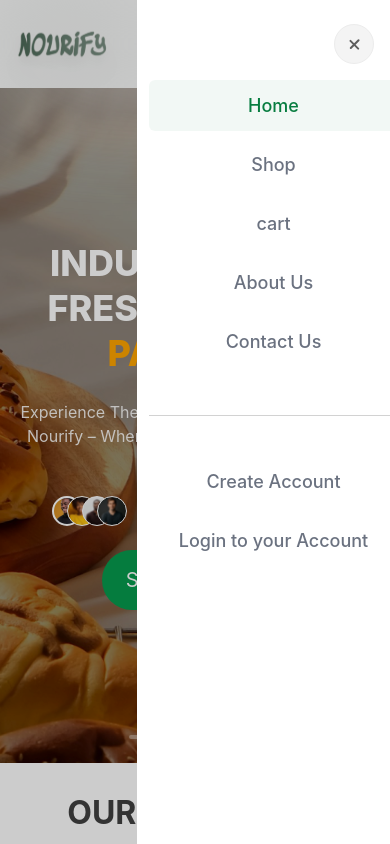
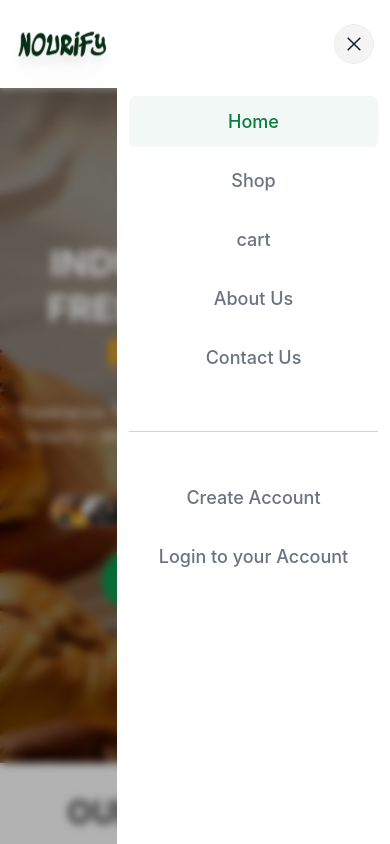
Before and after one commit to Nourify-develop/Nourify, a Next.js app: page / in a window 390 px wide. Both pictures are taken after a click on the button 354 px from the left and 44 px from the top of the page. Shown: the top 844 px of the page. Built offline with nearby package versions, Linux system fonts and the light colour scheme; a web font is replaced by a local one.

Commit message:
fix: fixed mobile nav animation

```diff
--- a/src/app/globals.css
+++ b/src/app/globals.css
@@ -46,34 +46,35 @@ body {
   width: 100%;
   height: 100%;
   transition: all 0.25s;
+}
 
-}
 .hamburger-top,
 .hamburger-middle,
 .hamburger-bottom {
-
   border-radius: 10px;
   width: 8px;
   height: 1.5px;
   background: #5E5E5E;
   transition: all 0.5s;
 }
+
 .hamburger-middle {
   width: 16px;
 }
 
 .open .hamburger-top {
-  width: 13px;
-  transform: rotate(45deg) translate(2px, 2px) ;
+  width: 20px;
+  transform: rotate(45deg) translate(2px, 1px);
 }
+
 .open .hamburger-middle {
   display: none;
 }
+
 .open .hamburger-bottom {
-  width: 13px;
+  width: 20px;
   transform: rotate(-45deg) translate(2px, -2px);
 }
-
 .input-field:not(:placeholder-shown),
 .input-field_:focus {
   background-color: white;
--- a/src/components/Navbar.tsx
+++ b/src/components/Navbar.tsx
@@ -19,6 +19,16 @@ function Navbar() {
   const mobileMenuRef = useRef<HTMLDivElement>(null);
   const hamburgerRef = useRef<HTMLButtonElement>(null);
 
+  useEffect(() => {
+    if (showMobileMenu) {
+      document.body.style.overflow = "hidden";
+    } else {
+      document.body.style.overflow = "unset";
+    }
+    return () => {
+      document.body.style.overflow = "unset";
+    };
+  }, [showMobileMenu]);
 
   const toggleMobileMenu = useCallback(() => {
     setShowMobileMenu((current) => !current);
@@ -43,10 +53,7 @@ function Navbar() {
     { name: "Contact Us", link: "/contact-us", id: 5 },
     { name: "Create Account", link: "/signup", id: 6 },
     { name: "Login to your Account", link: "/login", id: 7 },
-
   ];
-
-
 
   useEffect(() => {
     const handleClickOutside = (event: MouseEvent) => {
@@ -59,7 +66,6 @@ function Navbar() {
         setShowMobileMenu(false);
       }
     };
-
 
     document.addEventListener("mousedown", handleClickOutside);
     return () => {
@@ -77,10 +83,56 @@ function Navbar() {
     }
   };
 
+  // Animation variants for the mobile menu
+  const menuVariants = {
+    closed: {
+      x: "100%",
+      opacity: 0,
+    },
+    open: {
+      x: 0,
+      opacity: 1,
+      transition: {
+        type: "spring",
+        stiffness: 300,
+        damping: 30,
+      },
+    },
+    exit: {
+      x: "100%",
+      opacity: 0,
+      transition: {
+        duration: 0.3,
+      },
+    },
+  };
+
+  const backdropVariants = {
+    closed: {
+      opacity: 0,
+    },
+    open: {
+      opacity: 1,
+    },
+  };
 
   return (
+    <>
+      {/* Backdrop */}
+      <AnimatePresence>
+        {showMobileMenu && (
+          <motion.div
+            initial="closed"
+            animate="open"
+            exit="closed"
+            variants={backdropVariants}
+            className="fixed inset-0 bg-black/30 backdrop-blur-sm z-[998] md:hidden"
+            onClick={() => setShowMobileMenu(false)}
+          />
+        )}
+      </AnimatePresence>
       <Wrapper
-      className=" bg-white sticky top-0 !py-3 !h-fit backdrop-blur-sm z-[1000]"
+        className=" bg-white sticky top-0 !py-3 shadow-xl !h-fit backdrop-blur-sm z-[1000]"
         onClick={removeLoginMenu}
       >
         <div className="flex items-center justify-between w-full font-sans lg:px-0 relative">
@@ -130,7 +182,7 @@ function Navbar() {
               >
                 {/* <IoCartOutline className="text-white" size={" 25px"} /> */}
                 <Image
-                      src={'/icons/shopping-cart-01.svg'}
+                  src={"/icons/shopping-cart-01.svg"}
                   alt="Shoppng cart"
                   width={25}
                   height={25}
@@ -146,7 +198,7 @@ function Navbar() {
               >
                 {/* <RxAvatar className="text-white" size={"25px"} /> */}
                 <Image
-                      src={'/icons/user-circle.svg'}
+                  src={"/icons/user-circle.svg"}
                   alt="user circle"
                   width={25}
                   height={25}
@@ -204,57 +256,114 @@ function Navbar() {
 
             {/* TODO: HAMBURGER ICON and add the "OPEN" class dynamically.*/}
             {/* FIXME: WORKS */}
-          <div className="w-10 h-10 md:hidden cursor-pointer bg-gray-1 border border-gray-light-2 relative z-50 rounded-full flex justify-center items-center">
+            <div className="w-10 h-10 md:hidden cursor-pointer bg-gray-1 border border-gray-light-2 relative z-[1001] rounded-full flex justify-center items-center">
               <button
                 onClick={toggleMobileMenu}
                 ref={hamburgerRef}
                 className={`${showMobileMenu ? "open" : null}
             "hamburger  cursor-pointer  focus:outline-none flex flex-col gap-1 justify-center items-center`}
               >
-              <span className="hamburger-top"></span>
-              <span className="hamburger-middle"></span>
-              <span className="hamburger-bottom"></span>
+                {!showMobileMenu ? (
+                  <span className="transition">
+                    <svg
+                      width="20"
+                      height="20"
+                      viewBox="0 0 20 20"
+                      fill="none"
+                      xmlns="http://www.w3.org/2000/svg"
+                    >
+                      <path
+                        d="M5.83398 4.16675H14.1673"
+                        stroke="#5E5E5E"
+                        stroke-width="1.5"
+                        stroke-linecap="round"
+                        stroke-linejoin="round"
+                      />
+                      <path
+                        d="M3 10H16.3333"
+                        stroke="#5E5E5E"
+                        stroke-width="1.5"
+                        stroke-linecap="round"
+                        stroke-linejoin="round"
+                      />
+                      <path
+                        d="M5.83398 15.8333H14.1673"
+                        stroke="#5E5E5E"
+                        stroke-width="1.5"
+                        stroke-linecap="round"
+                        stroke-linejoin="round"
+                      />
+                    </svg>
+                  </span>
+                ) : (
+                  <span>
+                    <svg
+                      width="14"
+                      height="14"
+                      viewBox="0 0 14 14"
+                      fill="none"
+                      xmlns="http://www.w3.org/2000/svg"
+                    >
+                      <path
+                        d="M12.8346 1.16675L1.16797 12.8334M1.16797 1.16675L12.8346 12.8334"
+                        stroke="#141B34"
+                        stroke-width="1.5"
+                        stroke-linecap="round"
+                        stroke-linejoin="round"
+                      />
+                    </svg>
+                  </span>
+                )}
               </button>
             </div>
             {/* TODO: MOBILE MENU - make sure the hidden class is applied and then removed dynamically.*/}
             {/* FIXME: WORKS */}
 
-          <div  ref={mobileMenuRef} className="">
-          {showMobileMenu && (
-          <div className="w-screen h-screen bg-black/20  backdrop-blur-3xl fixed top-0 left-0"></div>)}
-
+            <div ref={mobileMenuRef}>
               <AnimatePresence>
                 {showMobileMenu && (
+                  <>
+                    {/* Backdrop */}
+
+                    {/* Mobile Menu */}
                     <motion.ul
-                  initial={{ opacity: 0 }}
-                  animate={{ opacity: 1 }}
-                  exit={{ opacity: 0 }}
-                  transition={{ duration: 0.5 }}
-                  className="fixed md:hidden bg-white w-[70%] text-center right-[-20px] h-screen  top-0 flex pt-20 items-center flex-col px-3 gap-2 "
-                  // className="absolute md:hidden flex flex-col w-1/2 h-screen items-center self-end py-8 mt-10 z-[1000] space-y-6 bg-white backdrop-blur-md     right-0 drop-shadow-md"
+                      initial="closed"
+                      animate="open"
+                      exit="exit"
+                      variants={menuVariants}
+                      className="fixed md:hidden bg-white backdrop-blur-md w-[70%] text-center right-0 h-screen top-0 flex pt-24 items-center flex-col px-3 gap-2 z-[1000]"
                     >
                       {MOBILE_MENU_LINKS.map(({ link, name, id }) => (
-                    <li className={`relative w-full   ${id == 6 ? 'pt-10 border-t border-primary-2/20' : 'pt-0'} ${id == 5 ? 'pb-10 ' : 'pb-0'} `}>
+                        <li
+                          key={id}
+                          className={`relative w-full ${
+                            id == 6
+                              ? "pt-10 border-t border-primary-2/20"
+                              : "pt-0"
+                          } ${id == 5 ? "pb-10 " : "pb-0"}`}
+                        >
                           <Link
                             href={link}
-                        key={link}
                             onClick={handleLinkClick}
-                        className={` ${
-                          pathname === link && "text-green bg-[#087D400D] "
+                            className={`${
+                              pathname === link
+                                ? "text-green bg-[#087D400D]"
+                                : ""
                             } text-[1.125rem] font-medium font-sans py-3 transition-all rounded-md ease-in-out duration-300 text-gray-500 hover:text-green hover:bg-[#087D400D] flex justify-center items-center`}
                           >
                             {name}
                           </Link>
                         </li>
                       ))}
-
                     </motion.ul>
-              )}{" "}
+                  </>
+                )}
               </AnimatePresence>
             </div>
           </div>
         </div>
       </Wrapper>
+    </>
   );
 }
 
--- /dev/null
+++ b/src/components/test.tsx
@@ -0,0 +1,162 @@
+"use client";
+import React, { useState, useCallback, useRef, useEffect } from "react";
+import Logo from "./Logo";
+import Link from "next/link";
+import { CiSearch } from "react-icons/ci";
+import { IoCartOutline } from "react-icons/io5";
+import { RxAvatar } from "react-icons/rx";
+import { usePathname } from "next/navigation";
+import { AnimatePresence, motion } from "framer-motion";
+import Wrapper from "@/layout/wrapper";
+import Image from "next/image";
+
+function Navbar() {
+  const [showMobileMenu, setShowMobileMenu] = useState(false);
+  const [showLoginMenu, setShowLoginMenu] = useState<boolean>(false);
+  const [hoverState, setHoverState] = useState("none");
+  const mobileMenuRef = useRef<HTMLDivElement>(null);
+  const hamburgerRef = useRef<HTMLButtonElement>(null);
+
+  const toggleMobileMenu = useCallback(() => {
+    setShowMobileMenu((current) => !current);
+  }, []);
+
+  const toggleLoginMenu = useCallback(() => {
+    setShowLoginMenu((current) => !current);
+  }, []);
+
+  const pathname = usePathname();
+  const MENU_LINKS = [
+    { name: "Home", link: "/", id: 1 },
+    { name: "Shop", link: "/shop", id: 2 },
+    { name: "About Us", link: "/about-us", id: 3 },
+    { name: "Contact Us", link: "/contact-us", id: 4 },
+  ];
+
+  const MOBILE_MENU_LINKS = [
+    { name: "Home", link: "/", id: 1 },
+    { name: "Shop", link: "/shop", id: 2 },
+    { name: "cart", link: "/cart", id: 3 },
+    { name: "About Us", link: "/about-us", id: 4 },
+    { name: "Contact Us", link: "/contact-us", id: 5 },
+    { name: "Create Account", link: "/signup", id: 6 },
+    { name: "Login to your Account", link: "/login", id: 7 },
+  ];
+
+  useEffect(() => {
+    const handleClickOutside = (event: MouseEvent) => {
+      if (
+        mobileMenuRef.current &&
+        !mobileMenuRef.current.contains(event.target as Node) &&
+        hamburgerRef.current &&
+        !hamburgerRef.current.contains(event.target as Node)
+      ) {
+        setShowMobileMenu(false);
+      }
+    };
+
+    document.addEventListener("mousedown", handleClickOutside);
+    return () => {
+      document.removeEventListener("mousedown", handleClickOutside);
+    };
+  }, []);
+
+  const handleLinkClick = () => {
+    setShowMobileMenu(false);
+  };
+
+  const removeLoginMenu = () => {
+    if (showLoginMenu) {
+      setShowLoginMenu(false);
+    }
+  };
+
+  // Animation variants for the mobile menu
+  const menuVariants = {
+    closed: {
+      x: "100%",
+      opacity: 0
+    },
+    open: {
+      x: 0,
+      opacity: 1,
+      transition: {
+        type: "spring",
+        stiffness: 300,
+        damping: 30
+      }
+    },
+    exit: {
+      x: "100%",
+      opacity: 0,
+      transition: {
+        duration: 0.3
+      }
+    }
+  };
+
+  // Backdrop variants
+  const backdropVariants = {
+    closed: {
+      opacity: 0
+    },
+    open: {
+      opacity: 1
+    }
+  };
+
+  return (
+    <Wrapper
+      className="bg-white/80 sticky top-0 !py-3 !h-fit backdrop-blur-md z-[1000]"
+      onClick={removeLoginMenu}
+    >
+      <div className="flex items-center justify-between w-full font-sans lg:px-0 relative">
+        {/* Rest of your existing navbar code remains the same until the mobile menu section */}
+
+        {/* Mobile Menu with Backdrop */}
+        <div ref={mobileMenuRef}>
+          <AnimatePresence>
+            {showMobileMenu && (
+              <>
+                {/* Backdrop */}
+                <motion.div
+                  initial="closed"
+                  animate="open"
+                  exit="closed"
+                  variants={backdropVariants}
+                  className="fixed inset-0 bg-black/20 backdrop-blur-sm z-[999]"
+                  onClick={() => setShowMobileMenu(false)}
+                />
+
+                {/* Mobile Menu */}
+                <motion.ul
+                  initial="closed"
+                  animate="open"
+                  exit="exit"
+                  variants={menuVariants}
+                  className="fixed md:hidden bg-white/95 backdrop-blur-md w-[70%] text-center right-0 h-screen top-0 flex pt-20 items-center flex-col px-3 gap-2 z-[1000]"
+                >
+                  {MOBILE_MENU_LINKS.map(({ link, name, id }) => (
+                    <li key={id} className={`relative w-full ${id == 6 ? 'pt-10 border-t border-primary-2/20' : 'pt-0'} ${id == 5 ? 'pb-10 ' : 'pb-0'}`}>
+                      <Link
+                        href={link}
+                        onClick={handleLinkClick}
+                        className={`${
+                          pathname === link ? "text-green bg-[#087D400D]" : ""
+                        } text-[1.125rem] font-medium font-sans py-3 transition-all rounded-md ease-in-out duration-300 text-gray-500 hover:text-green hover:bg-[#087D400D] flex justify-center items-center`}
+                      >
+                        {name}
+                      </Link>
+                    </li>
+                  ))}
+                </motion.ul>
+              </>
+            )}
+          </AnimatePresence>
+        </div>
+      </div>
+    </Wrapper>
+  );
+}
+
+export default Navbar;
```
Lines whose indentation alone changed are shown as unchanged.
